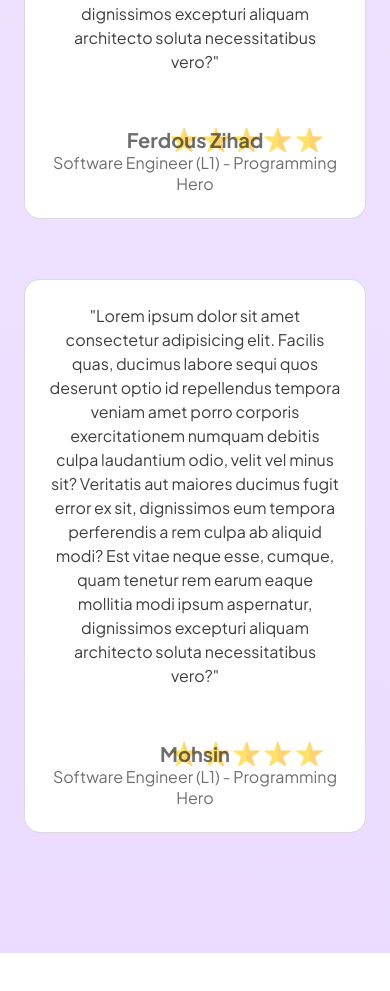
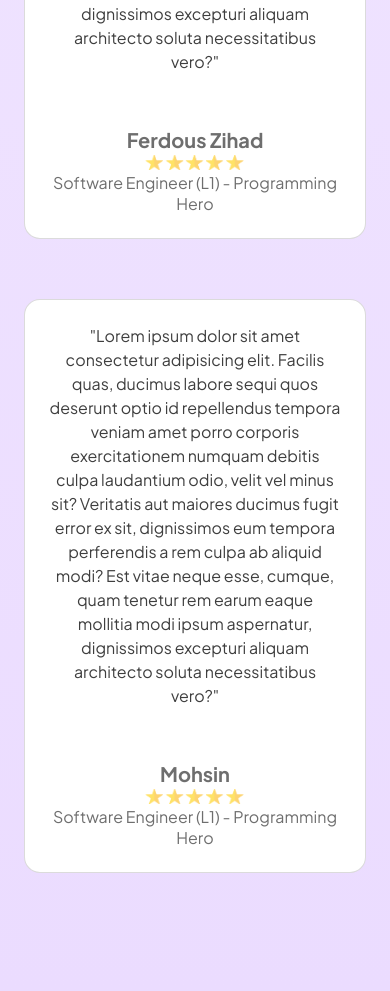
Before and after one commit to mohsin-ttcd/responsive-tour-mama, a plain HTML site: page index.html in a window 390 px wide. Shown: the part 5120-6111 px from the top of the page. Before the commit the page ends 6073 px from the top, so only its background shows below. Drawn offline with Linux system fonts and the light colour scheme; a web font is replaced by a local one.

Commit message:
reviews-container updated

```diff
--- a/style/responsive.css
+++ b/style/responsive.css
@@ -71,6 +71,13 @@
         width: 100%;
     }
 
+    .reviews-content h4 {
+        padding-bottom: 18px;
+        background-position: bottom;
+        background-size: 120px;
+        margin-bottom: 2px;
+    }
+
 
 }
 
```
